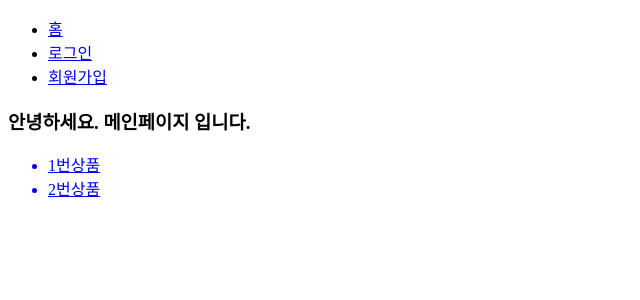
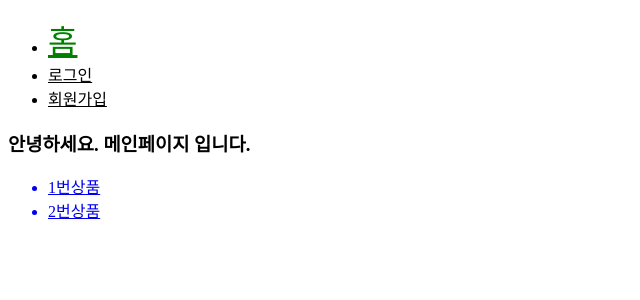
Before and after one commit to github-jademon/NetTalk-Frontend, a React (Create React App) app: page / in a window 1280 px wide. Shown: the top 300 px of the page, without its empty margins (0-640 px from the left). Built offline with nearby package versions, Linux system fonts and the light colour scheme.

Commit message:
warning received 'true' for non-boolean solve

```diff
--- a/src/pages/Header.js
+++ b/src/pages/Header.js
@@ -7,21 +7,35 @@ const Header = () => {
     fontSize: "2rem",
   };
 
+  const defaultStyle = {
+    color: "black",
+    fontSize: "1rem",
+  };
+
   return (
     <div>
       <ul>
         <li>
-          <NavLink exact to="/" activeStyle={activeStyle}>
+          <NavLink
+            to="/"
+            style={({ isActive }) => (isActive ? activeStyle : defaultStyle)}
+          >
             홈
           </NavLink>
         </li>
         <li>
-          <NavLink exact to="/signin" activeStyle={activeStyle}>
+          <NavLink
+            to="/signin"
+            style={({ isActive }) => (isActive ? activeStyle : defaultStyle)}
+          >
             로그인
           </NavLink>
         </li>
         <li>
-          <NavLink exact to="/signup" activeStyle={activeStyle}>
+          <NavLink
+            to="/signup"
+            style={({ isActive }) => (isActive ? activeStyle : defaultStyle)}
+          >
             회원가입
           </NavLink>
         </li>
```
